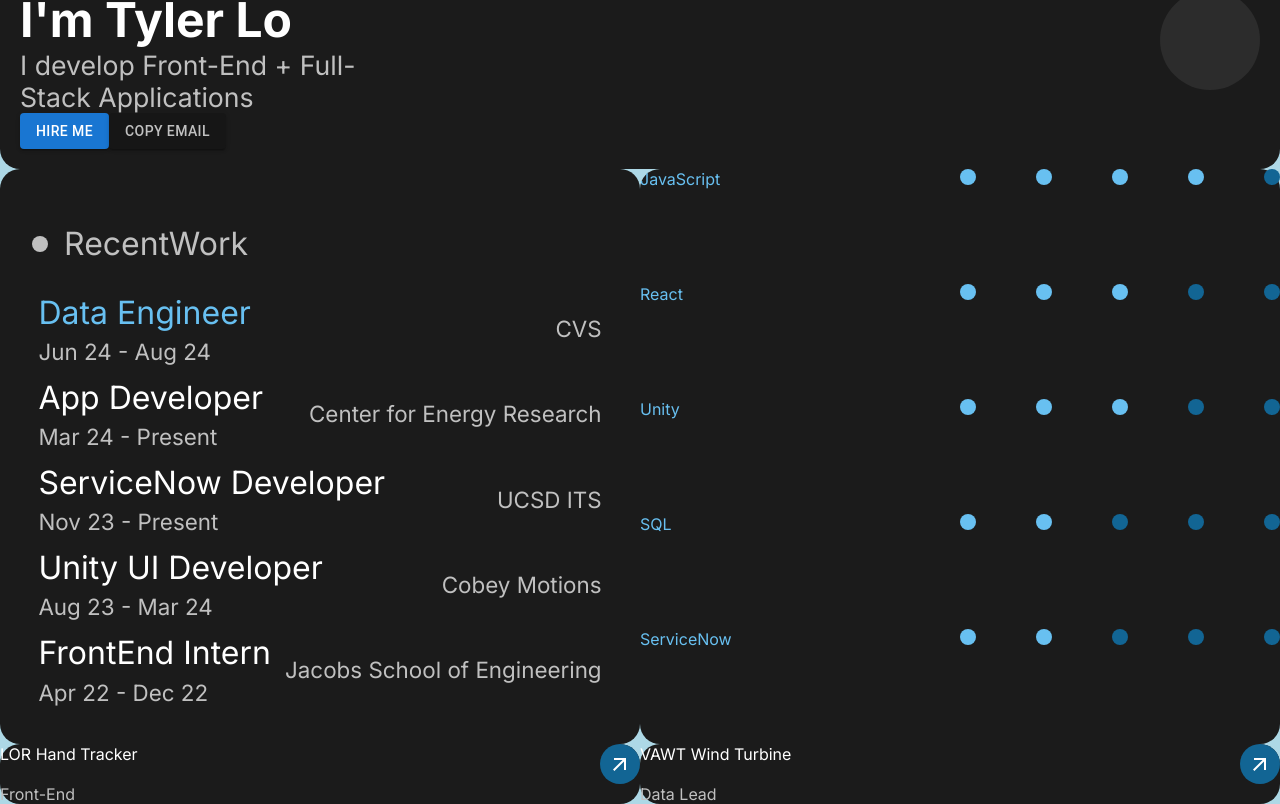
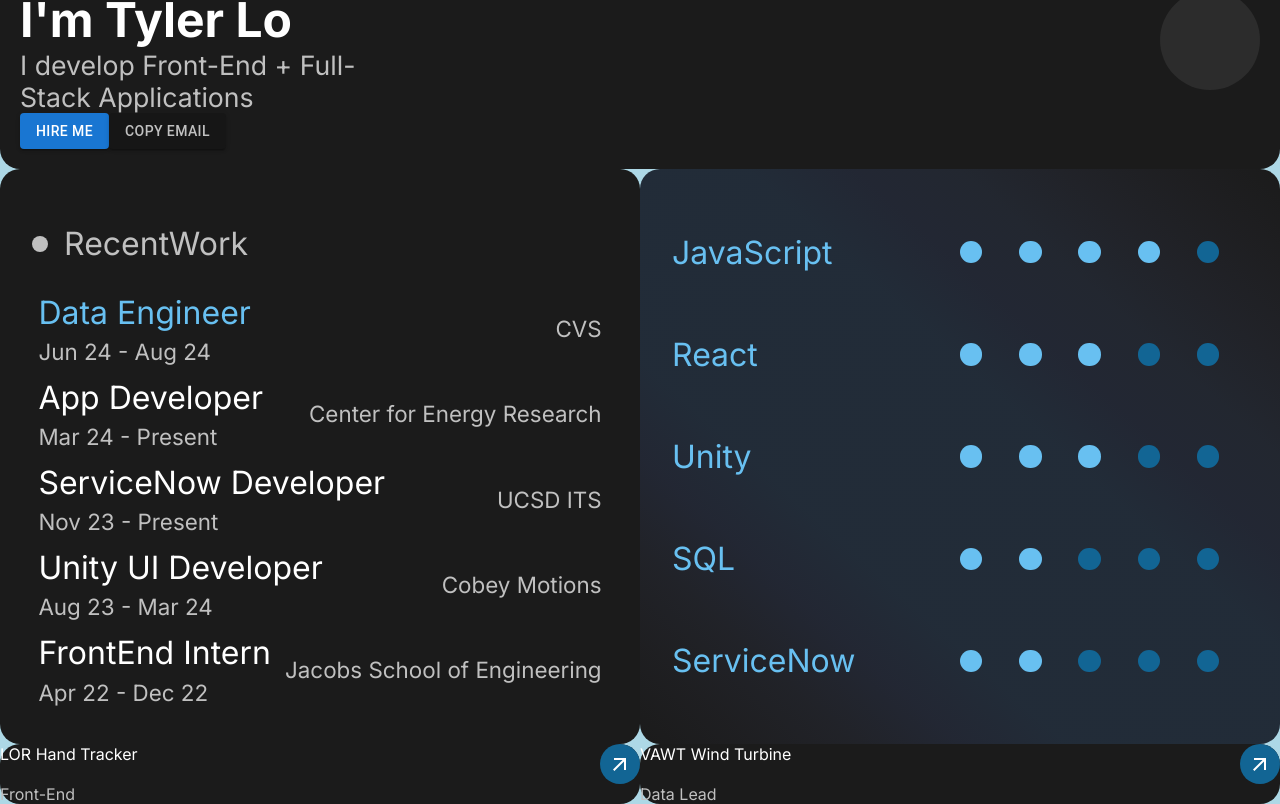
Before and after one commit to TylerLo416/TylerLoPortfolioWebsite, a React (Create React App) app in the folder portfolio/: page / in a window 1280 px wide. Shown: the part 490-1294 px from the top of the page. Built offline with nearby package versions, Linux system fonts and the light colour scheme.

Commit message:
gradient + css for skills

```diff
--- a/portfolio/src/components/Skills/Skills.jsx
+++ b/portfolio/src/components/Skills/Skills.jsx
@@ -1,18 +1,5 @@
 import React from 'react'
 import styles from './Skills.module.css'
-
-const WorkExperience = ({ jobTitle, date, company, index}) => {
-  const title_color = index === 0 ? styles.blue_title : styles.white_title;
-  return (
-    <div className={styles.workexperience}>
-      <div className={styles.left_column}>
-        <div className={title_color}>{jobTitle}</div>
-        <div className={styles.date_company_color}>{date}</div>
-      </div>
-      <div className={styles.date_company_color}>{company}</div>
-    </div>
-  )
-}
 
 const Skill = ({ skillName, proficiency }) => {
 
--- a/portfolio/src/components/Skills/Skills.module.css
+++ b/portfolio/src/components/Skills/Skills.module.css
@@ -1,10 +1,43 @@
 .skills {
     background-color: #1B1B1B;
     border-radius: 20px;
+    padding: 5%;
 
     display: grid;
     grid-template-rows: 1fr 1fr 1fr 1fr 1fr;/*set this amount to #skills*/
+
+    position: relative;
+    /*background: linear-gradient(200deg, #0092E4 5%, #1B1B1B 100% );*/
+    background-color: #1B1B1B;
+    /*background: linear-gradient(240deg, rgba(0, 146, 228, 0.8) 5%, rgba(27, 27, 27, 1) 30%);*/
+    background-image: linear-gradient(to left bottom,
+        #1b1b1b,
+        rgba(44, 45, 58, 0.2), /* Increased opacity */
+        rgba(57, 65, 94, 0.2), /* Increased opacity */
+        rgba(64, 87, 132, 0.2), /* Increased opacity */
+        rgba(64, 87, 148, 0.2), /* Increased opacity */
+        rgba(61, 111, 172, 0.2), /* Increased opacity */
+        rgba(61, 111, 172, 0.2), /* Increased opacity */
+        rgba(61, 111, 172, 0.2), /* Increased opacity */
+        rgba(61, 111, 172, 0.2), /* Increased opacity */
+        rgba(64, 87, 148, 0.2), /* Increased opacity */
+        rgba(57, 65, 94, 0.2), /* Increased opacity */
+        rgba(44, 45, 58, 0.2), /* Increased opacity */
+        #1b1b1b
+    );
+
 }
+
+/*.skills::after {
+    content: '';
+    position: absolute;
+    top: 0;
+    right: 0;
+    width: 100%;
+    height: 100%;
+    background: linear-gradient(200deg, transparent 80%, rgba(0, 146, 228, 0.5) 100%);
+    z-index: 1; /* Ensure the pseudo-element is behind the content
+}*/
 
 .skill {
     display: grid;
@@ -12,18 +45,25 @@
 }
 
 .skill_name {
+    display: flex;
+    align-items: center;
+
     color: #68C0F1;
+    font-size: 2em;
 }
 
 .dot_container {
     display: flex;
     flex-direction: row;
     justify-content: space-between;
+    align-items: center;
+    padding-right: 10%;
+
 }
 
 .dots {
-    width: 1em; /* Adjust circle size as needed */
-    height: 1em; /* Adjust circle size as needed */
+    width: 1.4em; /* Adjust circle size as needed */
+    height: 1.4em; /* Adjust circle size as needed */
     border-radius: 50%; /* Make it a circle */
 }
 
```
